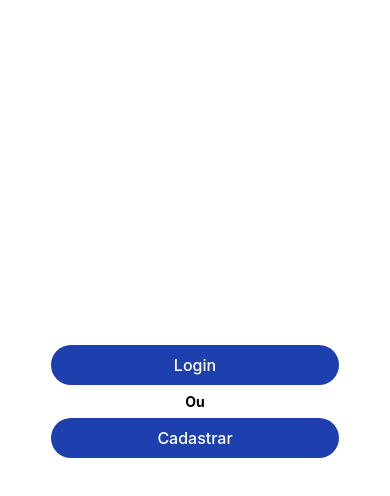
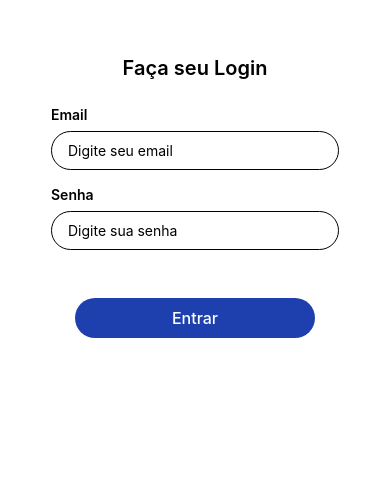
Before and after one commit to Cabreira97/Connect-Tech, a React Native app in the folder app/: screen / in a window 390 px wide. Shown: the part 226-722 px from the top of the page. Built offline with nearby package versions, Linux system fonts and the light colour scheme.

Commit message:
feat: Login page

```diff
--- a/app/App.tsx
+++ b/app/App.tsx
@@ -1,10 +1,11 @@
 import { Text, View } from "react-native";
 import InitialPage from "./src/screens/Initial";
+import LoginPage from "./src/screens/Login";
 
 export default function App() {
   return (
     <View className="flex-1 items-center justify-center bg-slate-200">
-      <InitialPage />
+      <LoginPage />
     </View>
   );
 }
--- /dev/null
+++ b/app/src/components/Input.tsx
@@ -0,0 +1,27 @@
+import { forwardRef } from 'react';
+import { Text, TextInput, View } from 'react-native';
+
+import { cn } from '../lib/utils';
+
+export interface InputProps
+  extends React.ComponentPropsWithoutRef<typeof TextInput> {
+  label?: string;
+  labelClasses?: string;
+  inputClasses?: string;
+}
+const Input = forwardRef<React.ElementRef<typeof TextInput>, InputProps>(
+  ({ className, label, labelClasses, inputClasses, ...props }, ref) => (
+    <View className={cn('flex flex-col gap-1.5', className)}>
+      {label && <Text className={cn('text-base', labelClasses)}>{label}</Text>}
+      <TextInput
+        className={cn(
+          inputClasses,
+          'border border-input py-2.5 px-4 rounded-full'
+        )}
+        {...props}
+      />
+    </View>
+  )
+);
+
+export { Input };
--- /dev/null
+++ b/app/src/screens/Login.tsx
@@ -0,0 +1,22 @@
+import { Text, View } from "react-native";
+import { Input } from "../components/Input";
+import { Button } from "../components/Button";
+
+const LoginPage = () => {
+    return ( <View className="items-center">
+        <Text className="text-xl font-semibold pb-6">Faça seu Login</Text>
+        <View className="w-72 pb-12">
+            <View className="pb-4">
+            <Text className="pb-2 font-semibold">Email</Text>
+            <Input placeholder="Digite seu email"/>
+            </View>
+            <View>
+            <Text className="pb-2 font-semibold">Senha</Text>
+            <Input placeholder="Digite sua senha" />
+            </View>
+        </View>
+        <Button label="Entrar" className="w-60 rounded-full" />
+    </View> );
+}
+
+export default LoginPage;
```
